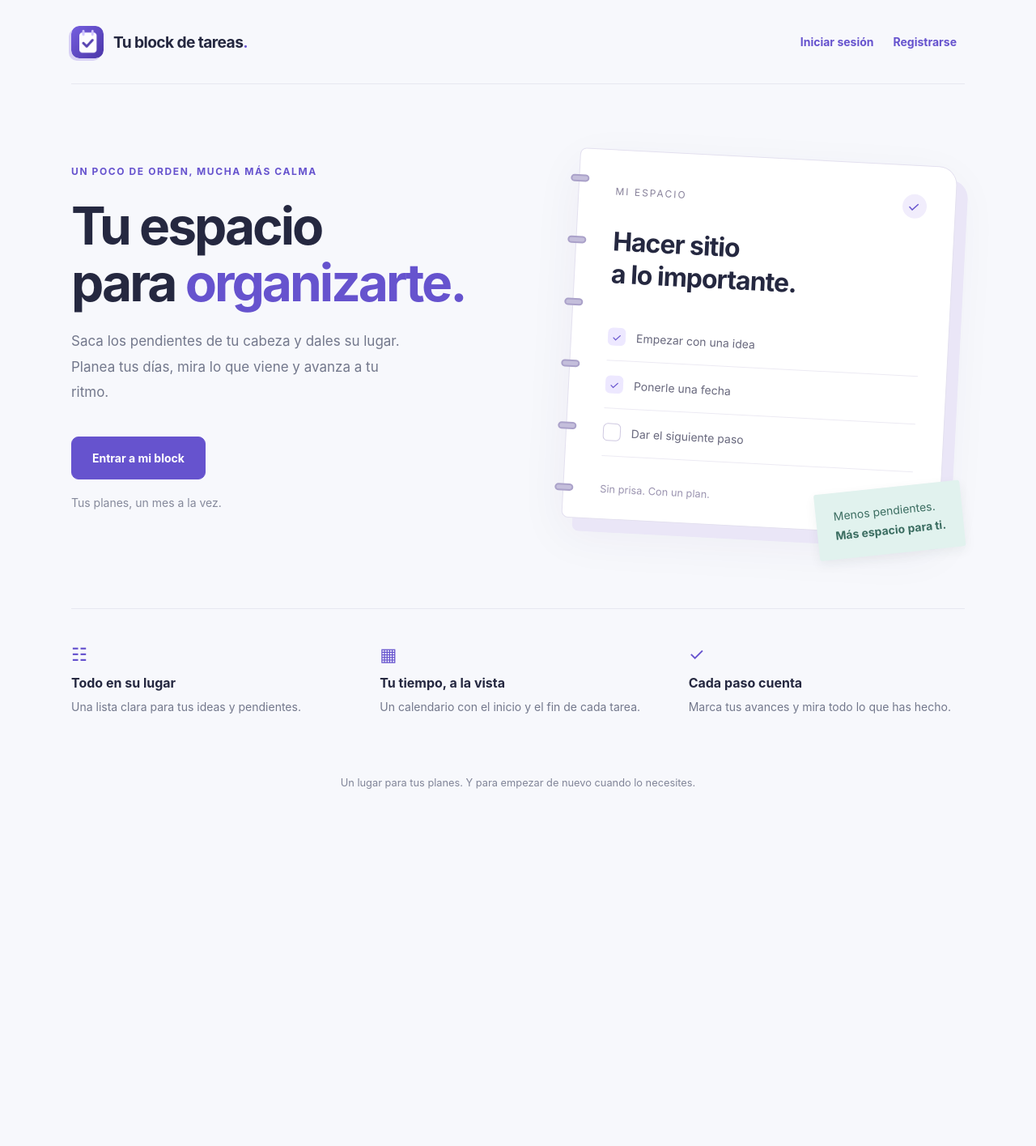
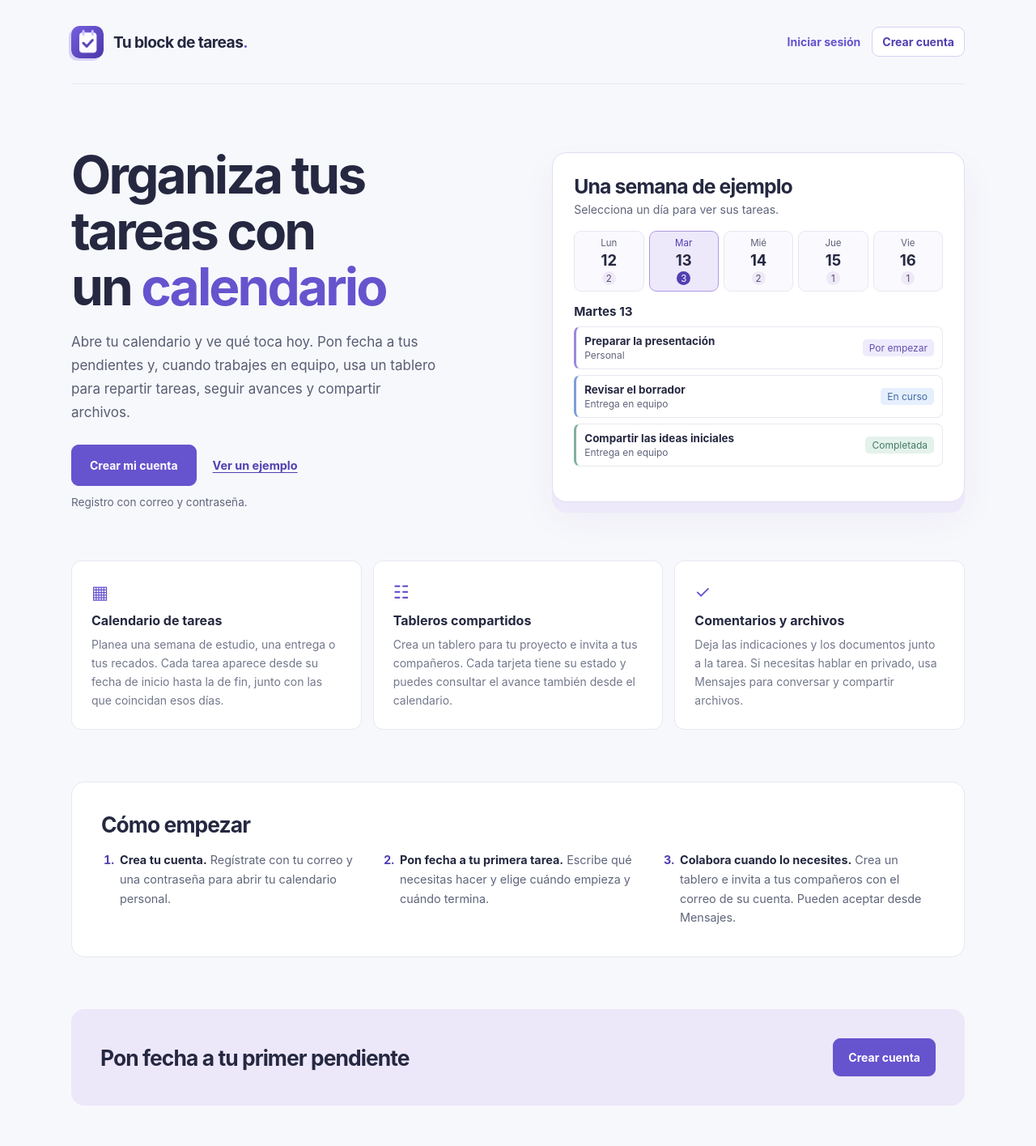
Before and after one commit to EstebanRodriguezGutierrezDEV/BLOCK, a Flask app: page / in a window 1280 px wide. Shown: the whole page at 81% size. Before the commit the page ends 974 px from the top, so only its background shows below. Run offline with Flask 3, Linux system fonts and the light colour scheme.

Commit message:
cambio de portada

```diff
--- a/frontend/app.py
+++ b/frontend/app.py
@@ -12,9 +12,11 @@ from werkzeug.exceptions import RequestEntityTooLarge
 
 from backend.attachment_policy import ATTACHMENT_LIMIT_MESSAGE, MAX_ATTACHMENT_BYTES, PREVIEW_IMAGE_TYPES
 from backend.request_security import MAX_JSON_BYTES, MAX_RECORD_ID, SESSION_TOKEN_PATTERN
+from .seo import PUBLIC_ENDPOINTS, homepage_metadata, is_preview, pages as seo_pages
 
 PUBLIC_DIR = Path(__file__).resolve().parents[1] / "public"
 app = Flask(__name__, static_folder=PUBLIC_DIR / "static", static_url_path="/static")
+app.register_blueprint(seo_pages)
 app.config["MAX_CONTENT_LENGTH"] = MAX_JSON_BYTES
 SESSION_COOKIE = "todo_session"
 SESSION_VIEW_COOKIE = "todo_session_view"
@@ -106,6 +108,8 @@ def require_same_origin_for_writes():
 def secure_response(response):
     if request.endpoint != "static":
         response.headers["Cache-Control"] = "no-store"
+    if is_preview() or request.endpoint not in PUBLIC_ENDPOINTS or response.status_code >= 400:
+        response.headers["X-Robots-Tag"] = "noindex"
     response.headers["Content-Security-Policy"] = CONTENT_SECURITY_POLICY
     response.headers["X-Content-Type-Options"] = "nosniff"
     response.headers["X-Frame-Options"] = "DENY"
@@ -142,11 +146,12 @@ def auth_form(mode, **kwargs):
 
 @app.get("/")
 def index():
+    seo = homepage_metadata()
     if token := session_token():
         status, user, _ = json_api("/api/auth/me", token=token)
         if status == 200:
-            return render_session_page("index.html", user, token, url_for("index"))
-    return render_template("index.html")
+            return render_session_page("index.html", user, token, url_for("index"), seo=seo)
+    return render_template("index.html", seo=seo)
 
 
 @app.get("/favicon.ico")
--- a/frontend/templates/base.html
+++ b/frontend/templates/base.html
@@ -4,8 +4,8 @@
     <meta charset="utf-8" />
     <meta name="viewport" content="width=device-width, initial-scale=1" />
     <meta name="theme-color" content="#202342" />
-    <meta name="description" content="Tu espacio para organizarte. Planifica tus tareas y encuentra tiempo para lo importante." />
     <title>{% block title %}Tu block de tareas{% endblock %}</title>
+    {% block metadata %}{% endblock %}
     <link rel="icon" href="{{ url_for('favicon') }}" sizes="16x16 32x32 48x48" />
     <link rel="icon" type="image/png" sizes="192x192" href="{{ url_for('static', filename='icons/block-192.png') }}" />
     <link rel="apple-touch-icon" sizes="180x180" href="{{ url_for('static', filename='icons/apple-touch-icon.png') }}" />
--- a/frontend/templates/index.html
+++ b/frontend/templates/index.html
@@ -1,6 +1,39 @@
 {% extends "base.html" %}
 {% from "navigation.html" import messages_link %}
+{% block title %}{{ seo.title }}{% endblock %}
+{% block metadata %}
+    <meta name="description" content="{{ seo.description }}" />
+    {% if seo.canonical %}
+    <link rel="canonical" href="{{ seo.canonical }}" />
+    <meta property="og:type" content="website" />
+    <meta property="og:site_name" content="{{ seo.name }}" />
+    <meta property="og:locale" content="es_ES" />
+    <meta property="og:title" content="{{ seo.title }}" />
+    <meta property="og:description" content="{{ seo.description }}" />
+    <meta property="og:url" content="{{ seo.canonical }}" />
+    <meta property="og:image" content="{{ seo.image }}" />
+    <meta property="og:image:type" content="image/png" />
+    <meta property="og:image:width" content="1200" />
+    <meta property="og:image:height" content="630" />
+    <meta property="og:image:alt" content="Tu block de tareas. Un calendario para tus tareas y un tablero para tu equipo." />
+    <meta name="twitter:card" content="summary_large_image" />
+    <script type="application/ld+json">{{ seo.website | tojson }}</script>
+    {% endif %}
+    {% if seo.verification %}
+    <meta name="google-site-verification" content="{{ seo.verification }}" />
+    {% endif %}
+{% endblock %}
+{% block scripts %}
+<script src="{{ url_for('static', filename='welcome.js') }}" type="module"></script>
+{% endblock %}
 {% block content %}
+{% set week = [
+  ('Lunes', 'Lun', 12, [('Organizar apuntes', 'Personal', 'Completada', 'completed'), ('Repartir tareas', 'Entrega en equipo', 'Completada', 'completed')]),
+  ('Martes', 'Mar', 13, [('Preparar la presentación', 'Personal', 'Por empezar', 'upcoming'), ('Revisar el borrador', 'Entrega en equipo', 'En curso', 'active'), ('Compartir las ideas iniciales', 'Entrega en equipo', 'Completada', 'completed')]),
+  ('Miércoles', 'Mié', 14, [('Reunión de seguimiento', 'Entrega en equipo', 'Por empezar', 'upcoming'), ('Repasar el tema', 'Personal', 'En curso', 'active')]),
+  ('Jueves', 'Jue', 15, [('Adjuntar los documentos', 'Entrega en equipo', 'Por empezar', 'upcoming')]),
+  ('Viernes', 'Vie', 16, [('Entregar la presentación', 'Entrega en equipo', 'Por empezar', 'upcoming')])
+] %}
 <div class="welcome-page">
   <header class="welcome-header">
     <a href="{{ url_for('index') }}" class="brand"><img class="brand-icon" src="{{ url_for('static', filename='icons/block-192.png') }}" alt="" width="40" height="40" /><span>Tu block de tareas<span class="brand-dot">.</span></span></a>
@@ -11,34 +44,72 @@
       {{ messages_link('nav-link') }}
       {% else %}
       <a class="nav-link" href="{{ url_for('login') }}">Iniciar sesión</a>
-      <a class="nav-link" href="{{ url_for('register') }}">Registrarse</a>
+      <a class="secondary-button welcome-register" href="{{ url_for('register') }}">Crear cuenta</a>
       {% endif %}
     </nav>
   </header>
   <main id="main-content" class="welcome-main">
     <section class="welcome-copy">
-      <p class="eyebrow">UN POCO DE ORDEN, MUCHA MÁS CALMA</p>
-      <h1>Tu espacio<br />para <span>organizarte.</span></h1>
-      <p class="welcome-description">Saca los pendientes de tu cabeza y dales su lugar. Planea tus días, mira lo que viene y avanza a tu ritmo.</p>
-      <a class="primary-button welcome-cta" href="{{ url_for('tasks') }}">Entrar a mi block</a>
-      <p class="welcome-note">Tus planes, un mes a la vez.</p>
+      <h1>Organiza tus tareas con un <span>calendario</span></h1>
+      <p class="welcome-description">Abre tu calendario y ve qué toca hoy. Pon fecha a tus pendientes y, cuando trabajes en equipo, usa un tablero para repartir tareas, seguir avances y compartir archivos.</p>
+      <div class="welcome-actions">
+        {% if user %}
+        <a class="primary-button welcome-cta" href="{{ url_for('tasks') }}">Entrar a mi block</a>
+        {% else %}
+        <a class="primary-button welcome-cta" href="{{ url_for('register') }}">Crear mi cuenta</a>
+        {% endif %}
+        <a class="welcome-example-link" href="#ejemplo">Ver un ejemplo</a>
+      </div>
+      {% if not user %}<p class="welcome-registration-hint">Registro con correo y contraseña.</p>{% endif %}
     </section>
-    <div class="notebook" aria-hidden="true">
-      <div class="notebook-binding"><i></i><i></i><i></i><i></i><i></i><i></i></div>
-      <div class="notebook-top"><span>MI ESPACIO</span><span class="notebook-check">✓</span></div>
-      <h2>Hacer sitio<br />a lo importante.</h2>
-      <div class="notebook-task"><span class="mock-checkbox checked">✓</span><span>Empezar con una idea</span></div>
-      <div class="notebook-task"><span class="mock-checkbox checked">✓</span><span>Ponerle una fecha</span></div>
-      <div class="notebook-task"><span class="mock-checkbox"></span><span>Dar el siguiente paso</span></div>
-      <div class="notebook-bottom"><span>Sin prisa. Con un plan.</span><span>✦</span></div>
-      <div class="floating-note">Menos pendientes.<br /><strong>Más espacio para ti.</strong></div>
-    </div>
-    <section class="welcome-features" aria-label="Qué puedes hacer en tu block">
-      <article><span class="feature-icon" aria-hidden="true">☷</span><h2>Todo en su lugar</h2><p>Una lista clara para tus ideas y pendientes.</p></article>
-      <article><span class="feature-icon" aria-hidden="true">▦</span><h2>Tu tiempo, a la vista</h2><p>Un calendario con el inicio y el fin de cada tarea.</p></article>
-      <article><span class="feature-icon" aria-hidden="true">✓</span><h2>Cada paso cuenta</h2><p>Marca tus avances y mira todo lo que has hecho.</p></article>
+    <section id="ejemplo" class="welcome-demo" aria-labelledby="welcome-demo-title" tabindex="-1">
+      <div class="welcome-demo-header">
+        <h2 id="welcome-demo-title">Una semana de ejemplo</h2>
+        <p>Selecciona un día para ver sus tareas.</p>
+      </div>
+      <div class="welcome-demo-days" role="group" aria-label="Días de ejemplo">
+        {% for day, short_day, date, tasks in week %}
+        <button type="button" data-demo-day="{{ date }}" aria-controls="demo-tasks-{{ date }}" aria-pressed="{{ 'true' if date == 13 else 'false' }}" aria-label="{{ day }} {{ date }}, {{ tasks | length }} {{ 'tarea' if tasks | length == 1 else 'tareas' }}">
+          <span>{{ short_day }}</span><strong>{{ date }}</strong>
+          <span class="welcome-demo-count" aria-hidden="true">{{ tasks | length }}</span>
+        </button>
+        {% endfor %}
+      </div>
+      <div class="welcome-demo-results" aria-live="polite">
+        {% for day, short_day, date, tasks in week %}
+        <div id="demo-tasks-{{ date }}" data-demo-tasks="{{ date }}"{% if date != 13 %} hidden{% endif %}>
+          <h3>{{ day }} {{ date }}</h3>
+          <ul class="welcome-demo-tasks">
+            {% for title, source, status, color in tasks %}
+            <li class="status-{{ color }}">
+              <div><strong>{{ title }}</strong><span class="welcome-demo-source">{{ source }}</span></div>
+              <span class="status-badge">{{ status }}</span>
+            </li>
+            {% endfor %}
+          </ul>
+        </div>
+        {% endfor %}
+      </div>
     </section>
+    <section class="welcome-features" aria-label="Funciones de Tu block de tareas">
+      <article><span class="feature-icon" aria-hidden="true">▦</span><h2>Calendario de tareas</h2><p>Planea una semana de estudio, una entrega o tus recados. Cada tarea aparece desde su fecha de inicio hasta la de fin, junto con las que coincidan esos días.</p></article>
+      <article><span class="feature-icon" aria-hidden="true">☷</span><h2>Tableros compartidos</h2><p>Crea un tablero para tu proyecto e invita a tus compañeros. Cada tarjeta tiene su estado y puedes consultar el avance también desde el calendario.</p></article>
+      <article><span class="feature-icon" aria-hidden="true">✓</span><h2>Comentarios y archivos</h2><p>Deja las indicaciones y los documentos junto a la tarea. Si necesitas hablar en privado, usa Mensajes para conversar y compartir archivos.</p></article>
+    </section>
+    <section class="welcome-workflow" aria-labelledby="welcome-workflow-title">
+      <h2 id="welcome-workflow-title">Cómo empezar</h2>
+      <ol>
+        <li><strong>Crea tu cuenta.</strong> Regístrate con tu correo y una contraseña para abrir tu calendario personal.</li>
+        <li><strong>Pon fecha a tu primera tarea.</strong> Escribe qué necesitas hacer y elige cuándo empieza y cuándo termina.</li>
+        <li><strong>Colabora cuando lo necesites.</strong> Crea un tablero e invita a tus compañeros con el correo de su cuenta. Pueden aceptar desde Mensajes.</li>
+      </ol>
+    </section>
+    {% if not user %}
+    <section class="welcome-start" aria-labelledby="welcome-start-title">
+      <h2 id="welcome-start-title">Pon fecha a tu primer pendiente</h2>
+      <a class="primary-button" href="{{ url_for('register') }}">Crear cuenta</a>
+    </section>
+    {% endif %}
   </main>
-  <footer class="welcome-footer">Un lugar para tus planes. Y para empezar de nuevo cuando lo necesites.</footer>
 </div>
 {% endblock %}
--- a/public/static/styles.css
+++ b/public/static/styles.css
@@ -46,29 +46,44 @@ html.session-hidden { visibility: hidden; }
 .auth-link a { color: var(--primary-dark); text-decoration: underline; text-underline-offset: 2px; }
 .auth-card .auth-success { background: #e4f2ec; color: #305e4a; padding: 12px; border-radius: 8px; }
 .auth-card .notice { color: #a33a50; }
-.welcome-main { display: grid; grid-template-columns: 1.12fr 1fr; gap: 72px; padding: 90px 0 50px; align-items: center; }
-.welcome-copy h1 { font-size: clamp(2.9rem, 5vw, 4.5rem); line-height: 1.1; letter-spacing: -3px; margin: 22px 0; }
+.welcome-register { padding: 7px 12px; color: var(--primary-dark); border-color: #d9d0f2; }
+.welcome-main { display: grid; grid-template-columns: minmax(0, 1.04fr) minmax(0, 1fr); gap: clamp(32px, 5vw, 64px); padding: clamp(36px, 6vw, 78px) 0 50px; align-items: center; }
+.welcome-copy h1 { font-size: clamp(2.35rem, 5vw, 4.5rem); line-height: 1.08; letter-spacing: -.045em; margin: 0 0 20px; text-wrap: balance; }
 .welcome-copy h1 span { color: var(--primary); }
-.welcome-description { color: var(--muted); line-height: 1.85; max-width: 425px; font-size: 1.0625rem; }
-.welcome-cta { margin-top: 21px; padding: 15px 25px; }
-.welcome-note { color: #85899b; font-size: .875rem; margin-top: 20px; }
-.notebook { position: relative; transform: rotate(3deg); background: white; padding: 35px 35px 20px 45px; border: 1px solid #e3e0ef; border-radius: 8px 23px 23px 8px; box-shadow: 14px 16px 0 #eae6f7, 0 20px 60px #32255d0e; margin: 0 20px 0 0; }
-.notebook-binding { position: absolute; top: 32px; bottom: 32px; left: -11px; display: flex; flex-direction: column; justify-content: space-between; }
-.notebook-binding i { width: 23px; height: 9px; background: #c4bedb; border: 2px solid #aaa1c9; border-radius: 5px; }
-.notebook-top { display: flex; align-items: center; justify-content: space-between; color: #88829b; font-size: .75rem; letter-spacing: 2px; }
-.notebook-check { background: #f1edfc; color: var(--primary); border-radius: 50%; width: 30px; height: 30px; display: grid; place-items: center; font-size: 1.1rem; }
-.notebook h2 { font-size: 2rem; line-height: 1.25; font-weight: 650; letter-spacing: -1px; margin: 28px 0; }
-.notebook-task { display: flex; align-items: center; gap: 13px; padding: 18px 0; border-bottom: 1px solid #eceaf3; color: #68687d; font-size: .875rem; }
-.mock-checkbox { width: 22px; height: 22px; border: 1.5px solid #cfc9e1; border-radius: 6px; display: grid; place-items: center; }
-.mock-checkbox.checked { background: #ede8ff; color: var(--primary); border-color: #ede8ff; }
-.notebook-bottom { display: flex; justify-content: space-between; align-items: center; margin-top: 24px; color: #9b94b0; font-size: .8rem; }
-.notebook-bottom > :last-child { font-size: 1.7rem; color: #b5a6e5; }
-.floating-note { position: absolute; right: -30px; bottom: -25px; padding: 17px 22px; background: #e1f2ee; color: #3b6d61; border-radius: 3px; transform: rotate(-9deg); line-height: 1.7; font-size: .875rem; box-shadow: 0 5px 14px #213d3410; }
-.welcome-features { grid-column: 1 / -1; display: grid; grid-template-columns: repeat(3, 1fr); gap: 40px; margin-top: 28px; border-top: 1px solid var(--line); padding-top: 42px; }
+.welcome-description { color: #585d73; line-height: 1.7; max-width: 460px; font-size: 1.0625rem; margin: 0; }
+.welcome-actions { display: flex; flex-wrap: wrap; align-items: center; gap: 12px 20px; margin-top: 25px; }
+.welcome-cta { padding: 14px 22px; }
+.welcome-example-link { color: var(--primary-dark); font-size: .9rem; font-weight: 650; text-decoration: underline; text-underline-offset: 3px; }
+.welcome-registration-hint { color: #61657c; font-size: .85rem; margin: 12px 0 0; }
+.welcome-demo { min-width: 0; scroll-margin-top: 20px; padding: clamp(15px, 2.5vw, 26px); background: white; border: 1px solid #e3dcf4; border-radius: 18px; box-shadow: 0 13px 0 #eee9fa, 0 20px 45px #32255d0d; }
+.welcome-demo-header h2 { margin: 0 0 5px; font-size: clamp(1.15rem, 2.2vw, 1.55rem); letter-spacing: -.035em; }
+.welcome-demo-header p { color: #5f647a; font-size: .88rem; margin: 0; }
+.welcome-demo-days { display: grid; grid-template-columns: repeat(5, minmax(0, 1fr)); gap: 6px; margin: 18px 0 15px; }
+.welcome-demo-days button { min-width: 0; border: 1px solid var(--line); border-radius: 9px; background: #faf9fe; color: #5e6179; padding: 7px 2px; display: grid; justify-items: center; gap: 3px; font-size: .72rem; }
+.welcome-demo-days button strong { color: var(--ink); font-size: 1.15rem; }
+.welcome-demo-days button:hover { border-color: #b9ace3; }
+.welcome-demo-days button[aria-pressed="true"] { border-color: #ad9be1; background: #eee8fb; color: var(--primary-dark); }
+.welcome-demo-count { display: grid; place-items: center; min-width: 17px; min-height: 17px; border-radius: 9px; background: #eee9f6; color: #534b73; }
+.welcome-demo-days button[aria-pressed="true"] .welcome-demo-count { background: var(--primary-dark); color: white; }
+.welcome-demo-results { min-height: 218px; }
+.welcome-demo-results h3 { font-size: .95rem; margin: 0 0 9px; }
+.welcome-demo-tasks { display: grid; gap: 7px; padding: 0; margin: 0; list-style: none; }
+.welcome-demo-tasks li { min-width: 0; display: flex; flex-wrap: wrap; align-items: center; justify-content: space-between; gap: 4px 8px; padding: 9px 10px; border: 1px solid var(--line); border-left: 3px solid var(--status-border); border-radius: 8px; }
+.welcome-demo-tasks strong { display: block; font-size: .84rem; overflow-wrap: anywhere; }
+.welcome-demo-source { display: block; color: #61657c; font-size: .75rem; margin-top: 2px; }
+.welcome-features { grid-column: 1 / -1; display: grid; grid-template-columns: repeat(3, minmax(0, 1fr)); gap: 14px; }
+.welcome-features article { padding: clamp(16px, 2.6vw, 24px); border: 1px solid var(--line); border-radius: 12px; background: white; }
 .feature-icon { color: var(--primary); font-size: 1.4rem; }
 .welcome-features h2 { font-size: 1rem; margin: 12px 0 8px; }
 .welcome-features p { color: var(--muted); font-size: .875rem; line-height: 1.65; margin: 0; }
-.welcome-footer { padding: 25px 0; text-align: center; font-size: .8rem; color: #818598; }
+.welcome-workflow { grid-column: 1 / -1; padding: clamp(18px, 4vw, 36px); border: 1px solid var(--line); border-radius: 16px; background: white; }
+.welcome-workflow h2 { font-size: clamp(1.25rem, 3vw, 1.65rem); margin: 0 0 16px; letter-spacing: -.035em; }
+.welcome-workflow ol { display: grid; grid-template-columns: repeat(3, minmax(0, 1fr)); gap: 14px 28px; margin: 0; padding: 0 0 0 1.25rem; }
+.welcome-workflow li { padding-left: 3px; color: #5f647a; line-height: 1.65; font-size: .9rem; }
+.welcome-workflow li::marker { color: var(--primary-dark); font-weight: 700; }
+.welcome-workflow strong { color: var(--ink); }
+.welcome-start { grid-column: 1 / -1; display: flex; flex-wrap: wrap; align-items: center; justify-content: space-between; gap: 14px; padding: clamp(18px, 4vw, 36px); border-radius: 16px; background: #ede7fa; }
+.welcome-start h2 { margin: 0; font-size: clamp(1.2rem, 3vw, 1.65rem); letter-spacing: -.035em; }
 
 .calendar-period { padding: 14px 16px; margin-bottom: 18px; border: 1px solid var(--line); border-radius: 12px; background: white; }
 .calendar-period-top { display: flex; flex-wrap: wrap; align-items: center; gap: 8px 14px; }
@@ -194,30 +209,25 @@ select { appearance: none; width: 100%; background: #f7f6fc; color: var(--ink);
 }
 @media (max-width: 800px) {
   .welcome-page { padding: 0 26px; }
-  .welcome-main { gap: 65px; padding-top: 55px; grid-template-columns: 1fr; }
+  .welcome-main { gap: 28px; padding-top: 38px; grid-template-columns: minmax(0, 1fr); }
   .welcome-copy { max-width: 550px; }
-  .notebook { width: min(380px, 90%); margin: 0 auto 25px; }
-  .welcome-features { gap: 24px; margin-top: 0; }
   .workspace-main { padding: 30px 22px 0; }
   .workspace-header { flex-direction: row; align-items: center; }
   .workspace-header h1 { font-size: 1.7rem; }
 }
 @media (max-width: 560px) {
   .welcome-header { height: 85px; }
-  .welcome-header .welcome-nav { flex: 0 0 auto; flex-direction: column; gap: 0; align-items: flex-end; }
+  .welcome-header .welcome-nav { flex: 0 0 auto; flex-direction: column; gap: 4px; align-items: flex-end; }
   .welcome-header .brand { font-size: .95rem; gap: 9px; }
   .welcome-header .brand-icon { width: 32px; height: 32px; }
   .nav-link { font-size: .8125rem; padding: 5px; }
+  .welcome-register { font-size: .8125rem; padding: 4px 8px; }
   .welcome-copy h1 { letter-spacing: -1.7px; }
-  .notebook { width: calc(100% - 32px); padding: 28px 24px 18px 36px; transform: rotate(2deg); }
-  .floating-note { right: -6px; bottom: -18px; font-size: .8125rem; }
-  .notebook { width: calc(100% - 32px); padding: 28px 24px 18px 36px; transform: rotate(2deg); }
-  .floating-note { right: -6px; bottom: -18px; font-size: .8125rem; }
-  .welcome-features { grid-template-columns: 1fr; gap: 25px; }
+  .welcome-features { grid-template-columns: 1fr; }
   .welcome-features article { display: grid; grid-template-columns: 30px 1fr; gap: 5px 12px; }
   .welcome-features h2 { margin: 0; }
   .welcome-features p { grid-column: 2; }
-  .welcome-footer { line-height: 1.7; }
+  .welcome-workflow ol { grid-template-columns: 1fr; }
   .workspace-main { padding: 26px 16px 0; }
   .workspace-header { flex-direction: column; align-items: flex-start; gap: 20px; }
   .workspace-header h1 { font-size: 1.8rem; }
--- /dev/null
+++ b/public/static/welcome.js
@@ -0,0 +1,15 @@
+const demo = document.querySelector("#ejemplo");
+const days = demo.querySelectorAll("[data-demo-day]");
+const panels = demo.querySelectorAll("[data-demo-tasks]");
+
+demo.querySelector(".welcome-demo-days").addEventListener("click", (event) => {
+  const day = event.target.closest("[data-demo-day]");
+  if (!day) return;
+
+  for (const button of days) {
+    button.setAttribute("aria-pressed", String(button === day));
+  }
+  for (const panel of panels) {
+    panel.hidden = panel.dataset.demoTasks !== day.dataset.demoDay;
+  }
+});
```
Also changed, not shown: frontend/seo.py (added, +71 -0 lines), tests/test_calendar.py (+17 -4 lines), tests/test_frontend.py (+68 -3 lines), public/static/icons/social-preview.png (added).
